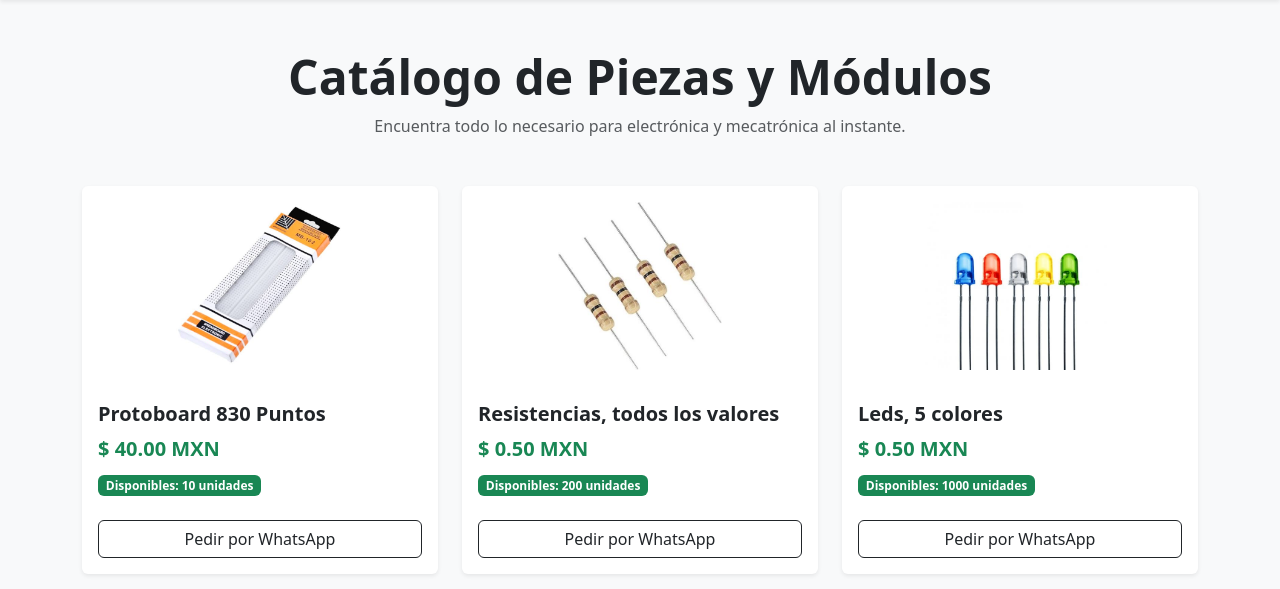
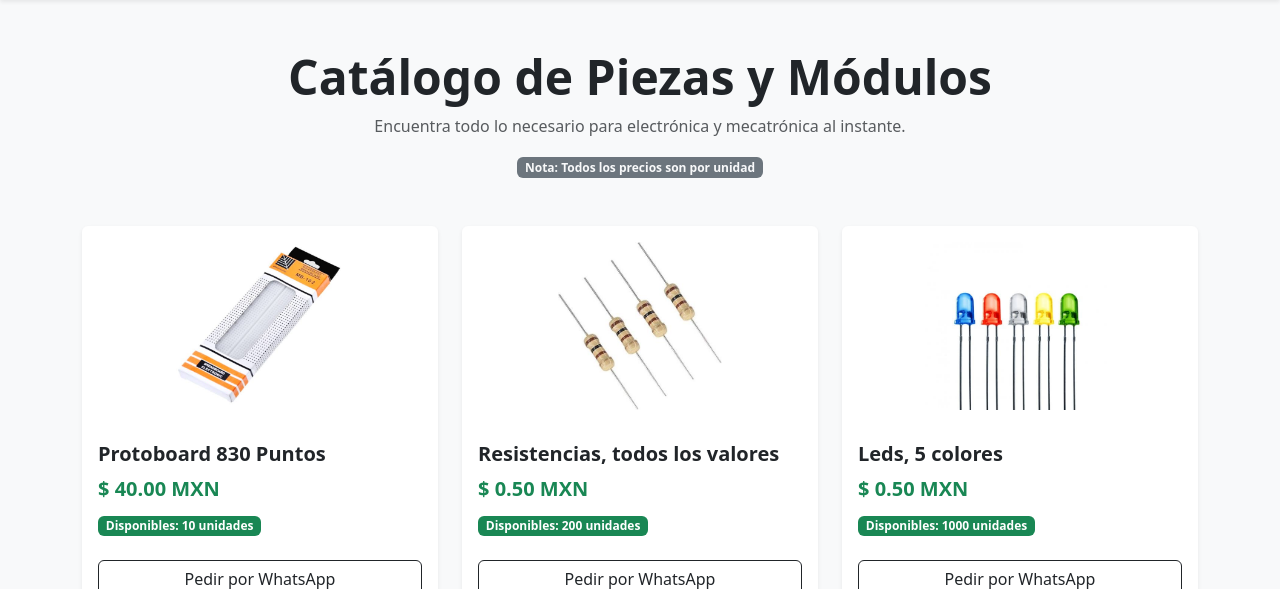
Before and after one commit to Polarix-lab/Electronics_Center, a Flask app: page / in a window 1280 px wide. Shown: the part 50-639 px from the top of the page. Run offline with Flask 3, Linux system fonts and the light colour scheme.

Commit message:
Add price per unit note to index.html
Added note indicating that all prices are per unit.

```diff
--- a/templates/index.html
+++ b/templates/index.html
@@ -19,6 +19,7 @@
         <div class="text-center mb-5">
             <h1 class="display-5 fw-bold">Catálogo de Piezas y Módulos</h1>
             <p class="text-muted">Encuentra todo lo necesario para electrónica y mecatrónica al instante.</p>
+            <span class="badge bg-secondary text-light">Nota: Todos los precios son por unidad</span>
         </div>
 
         <div class="row row-cols-1 row-cols-md-3 g-4">
```
